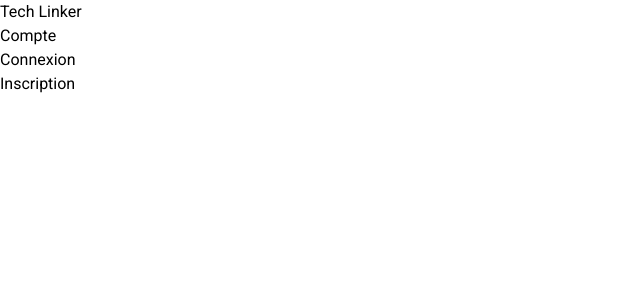
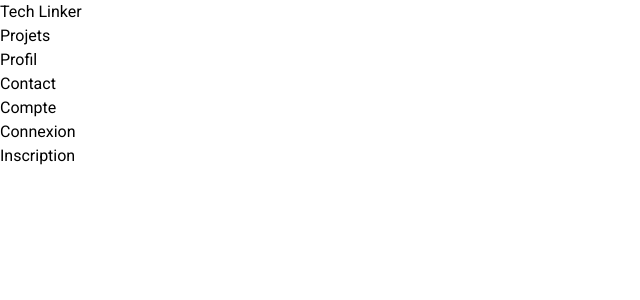
Before and after one commit to ArnaudDum/TechLinker-app, a Vue app: page /inscription-connexion in a window 1280 px wide. Shown: the top 300 px of the page, without its empty margins (0-640 px from the left). Built offline with nearby package versions, Linux system fonts and the light colour scheme.

Commit message:
ajout fontawesome + condition nav

```diff
--- a/index.html
+++ b/index.html
@@ -4,7 +4,7 @@
     <meta charset="UTF-8">
     <link rel="icon" href="/favicon.ico">
     <meta name="viewport" content="width=device-width, initial-scale=1.0">
-    <title>Vite App</title>
+    <title>Tech Linker</title>
   </head>
   <body>
     <div id="app"></div>
--- a/package.json
+++ b/package.json
@@ -9,6 +9,11 @@
     "json-server": "json-server -d 1000 db.json -m ./node_modules/json-server-auth"
   },
   "dependencies": {
+    "@fortawesome/fontawesome-svg-core": "^6.4.0",
+    "@fortawesome/free-brands-svg-icons": "^6.4.0",
+    "@fortawesome/free-regular-svg-icons": "^6.4.0",
+    "@fortawesome/free-solid-svg-icons": "^6.4.0",
+    "@fortawesome/vue-fontawesome": "^3.0.3",
     "vue": "^3.2.47",
     "vue-router": "^4.1.6"
   },
--- a/src/components/Header.vue
+++ b/src/components/Header.vue
@@ -1,5 +1,9 @@
 <script setup>
+  import { useWindowSize } from '../helpers/composables/useWindowSize'
+  import NavMobile from '../components/NavMobile.vue'
+  import NavDesktop from '../components/NavDesktop.vue'
 
+  const { mobile, desktop } = useWindowSize()
 </script>
 
 <template>
@@ -9,9 +13,12 @@
         <p>Tech Linker</p>
       </div>
       <div>
-        <!-- NAV MOBILE -->
-        <!-- NAV DESKTOP -->
+        <NavDesktop v-if="desktop" />
+        <div v-else>
+          <font-awesome-icon icon="fa-solid fa-bars" />
+        </div>
       </div>
     </div>
+    <NavMobile v-if="mobile" />
   </header>
 </template>
--- /dev/null
+++ b/src/components/NavDesktop.vue
@@ -0,0 +1,21 @@
+<script setup>
+  import { useRouter } from 'vue-router'
+
+  const router = useRouter()
+</script>
+
+<template>
+  <nav>
+    <ul>
+      <li>
+        <router-link to="/projets">Projets</router-link>
+      </li>
+      <li>
+        <router-link to="/profil">Profil</router-link>
+      </li>
+      <li>
+        <router-link to="/contact">Contact</router-link>
+      </li>
+    </ul>
+  </nav>
+</template>
--- /dev/null
+++ b/src/components/NavMobile.vue
@@ -0,0 +1,19 @@
+<script setup></script>
+
+<template>
+  <div>
+    <nav>
+      <ul>
+        <li>
+          <router-link to="/projets">Projets</router-link>
+        </li>
+        <li>
+          <router-link to="/profil">Profil</router-link>
+        </li>
+        <li>
+          <router-link to="/contact">Contact</router-link>
+        </li>
+      </ul>
+    </nav>
+  </div>
+</template>
--- a/src/main.js
+++ b/src/main.js
@@ -1,9 +1,16 @@
 import { createApp } from 'vue'
 import App from './App.vue'
 import router from './router'
+import { library } from '@fortawesome/fontawesome-svg-core'
+import { FontAwesomeIcon } from '@fortawesome/vue-fontawesome'
+import { faBars } from '@fortawesome/free-solid-svg-icons'
 
 import './assets/main.css'
 
 const app = createApp(App)
 app.use(router)
+
+library.add(faBars)
+app.component('font-awesome-icon', FontAwesomeIcon)
+
 app.mount('#app')
```
Also changed, not shown: 1 other file (tests, documents, lock files or other folders).
